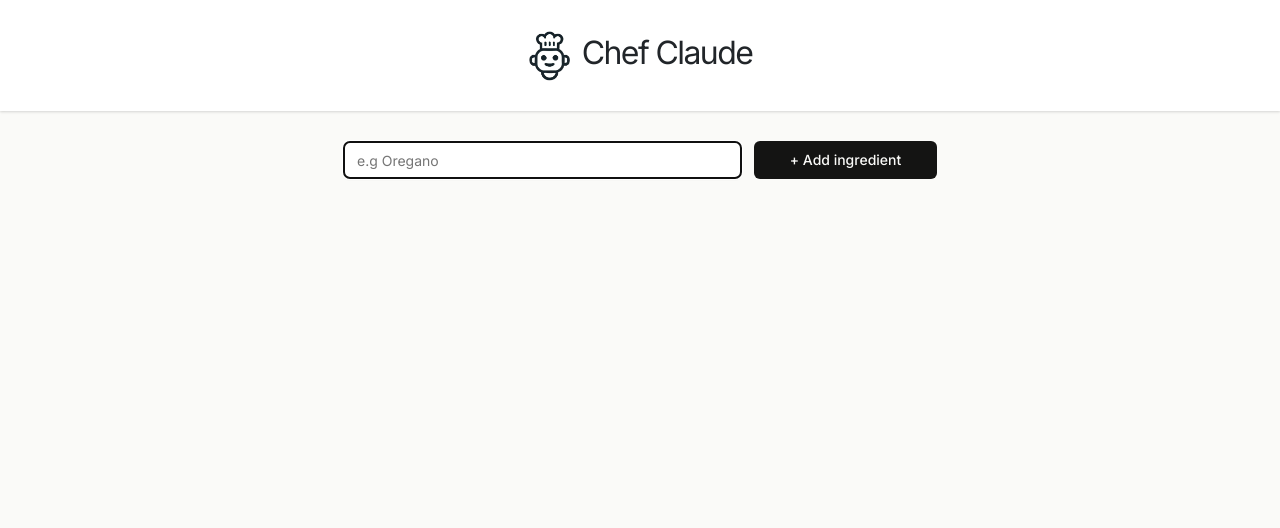
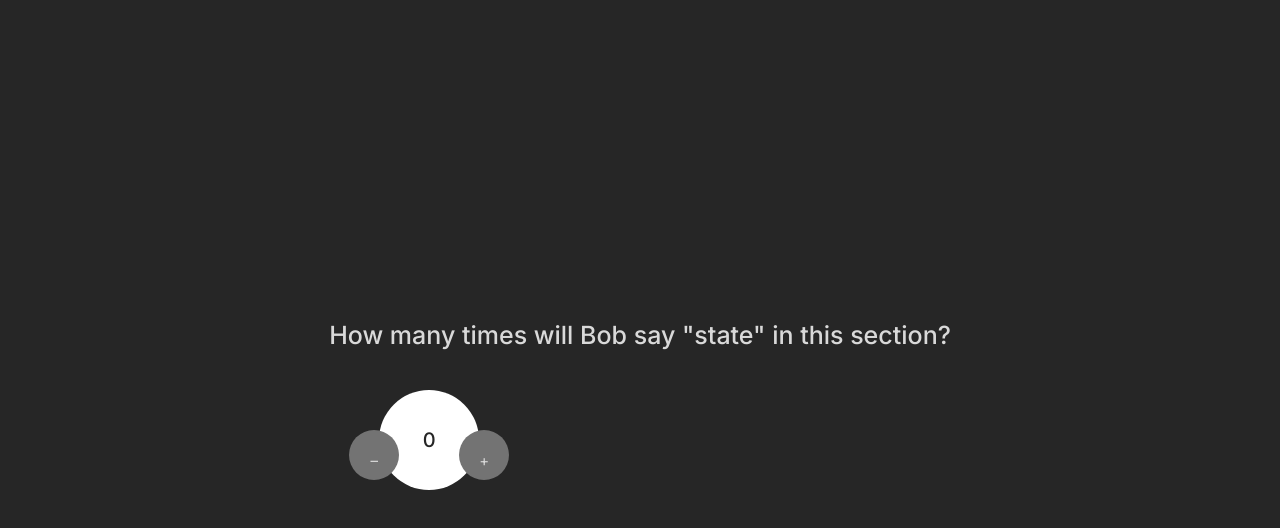
Before and after one commit to saadhinnafiz/learning-react, a React (Vite) app: page / in a window 1280 px wide. Shown: the top 528 px of the page. Built offline with nearby package versions, Linux system fonts and the light colour scheme.

Commit message:
chore: refactor count display into separate Count component

```diff
--- a/src/App.tsx
+++ b/src/App.tsx
@@ -1,3 +1,2 @@
-import Exercise from "./exercises/chef-claude";
-
+import Exercise from "./exercises/counter";
 export default Exercise;
--- /dev/null
+++ b/src/exercises/counter/components/Count.tsx
@@ -0,0 +1,3 @@
+export default function Count({ number }: { number: number }) {
+  return <h2 className="count">{number}</h2>;
+}
--- a/src/exercises/counter/index.tsx
+++ b/src/exercises/counter/index.tsx
@@ -1,4 +1,5 @@
 import { useState } from "react";
+import Count from "./components/Count";
 
 export default function Counter() {
   const [count, setCount] = useState(0);
@@ -23,7 +24,7 @@ export default function Counter() {
           >
             –
           </button>
-          <h2 className="count">{count}</h2>
+          <Count number={count} />
           <button className="plus" onClick={add} aria-label="Increase count">
             +
           </button>
```
